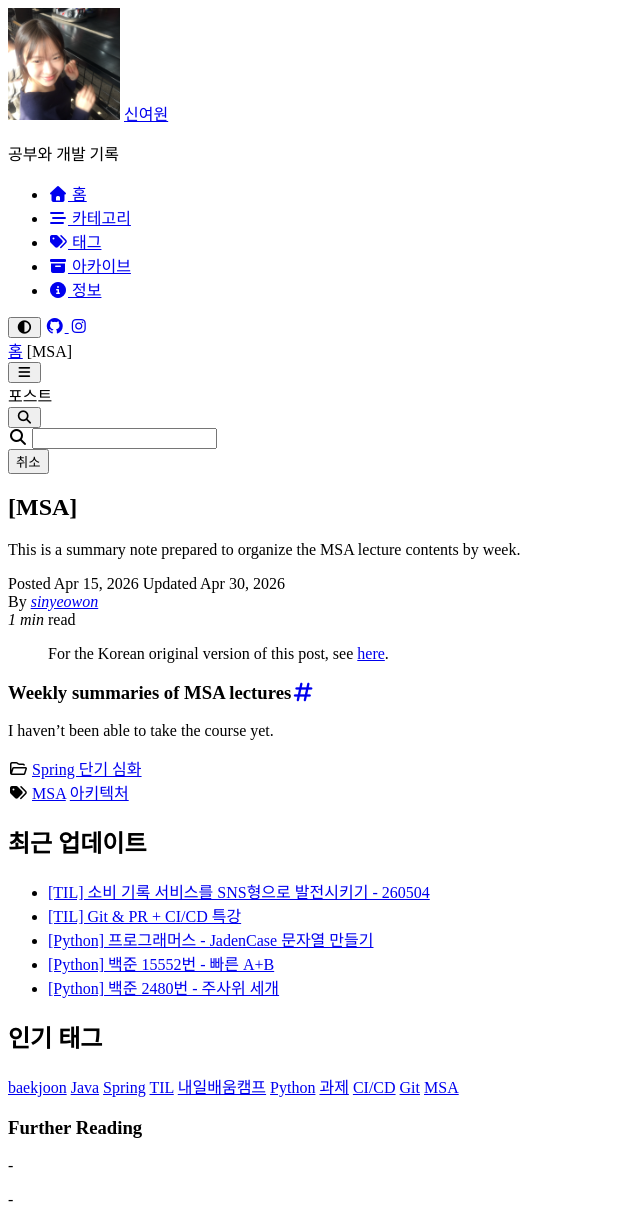
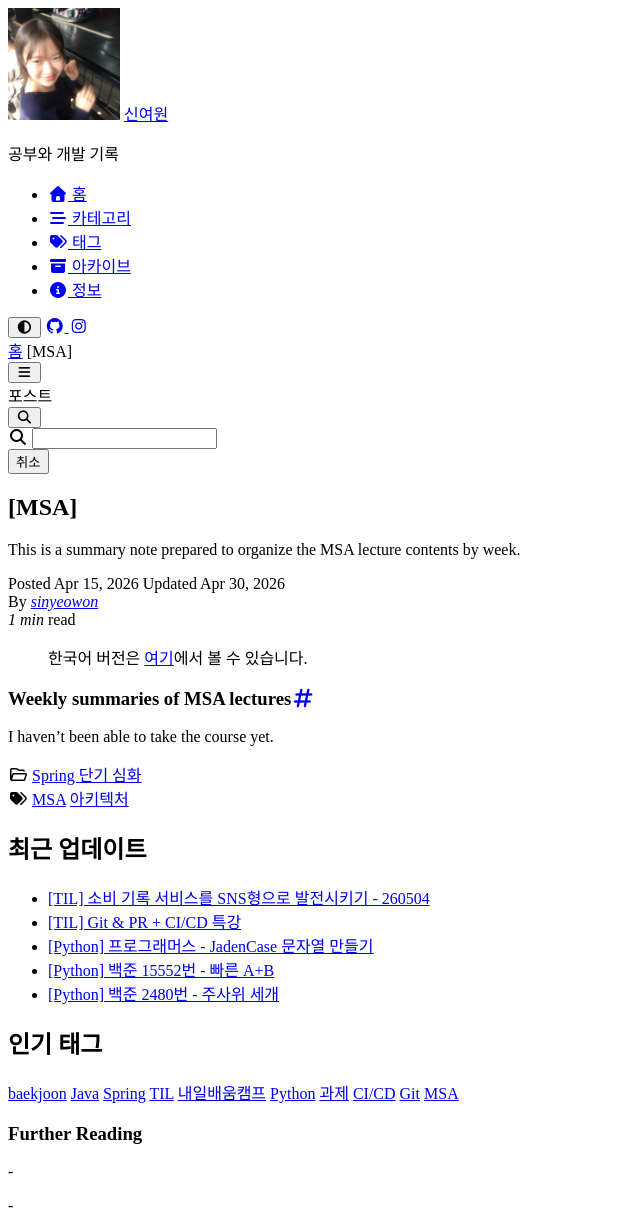
Before and after one commit to sinyeowon/sinyeowon.github.io, a Jekyll site: the page built from en/posts/MSA/index.md, in a window 1280 px wide, cut to the strip 0-1221 px from the top of the page. Shown: the whole strip, without its empty margins (0-640 px from the left). Built offline with Jekyll 4.4.1, drawn with Linux system fonts in a browser that asks for light colours; cached includes are drawn as plain includes; nearby versions of some CDN libraries.

Commit message:
fix: swap language notice copy by post locale

```diff
--- a/_layouts/post.html
+++ b/_layouts/post.html
@@ -104,16 +104,16 @@
 
   {% if page.lang == 'en' and page.original_url %}
     <blockquote class="prompt-info post-language-notice">
-      For the Korean original version of this post, see
-      <a href="{{ page.original_url | relative_url }}">here</a>.
+      한국어 버전은
+      <a href="{{ page.original_url | relative_url }}">여기</a>에서 볼 수 있습니다.
     </blockquote>
   {% elsif page.layout == 'post' %}
     {% assign english_post_url = page.en_url | default: page.english_url %}
 
     {% if english_post_url %}
       <blockquote class="prompt-info post-language-notice">
-        영어 버전은
-        <a href="{{ english_post_url | relative_url }}">여기</a>에서 볼 수 있습니다.
+        For the English version of this post, see
+        <a href="{{ english_post_url | relative_url }}">here</a>.
       </blockquote>
     {% endif %}
   {% endif %}
```
